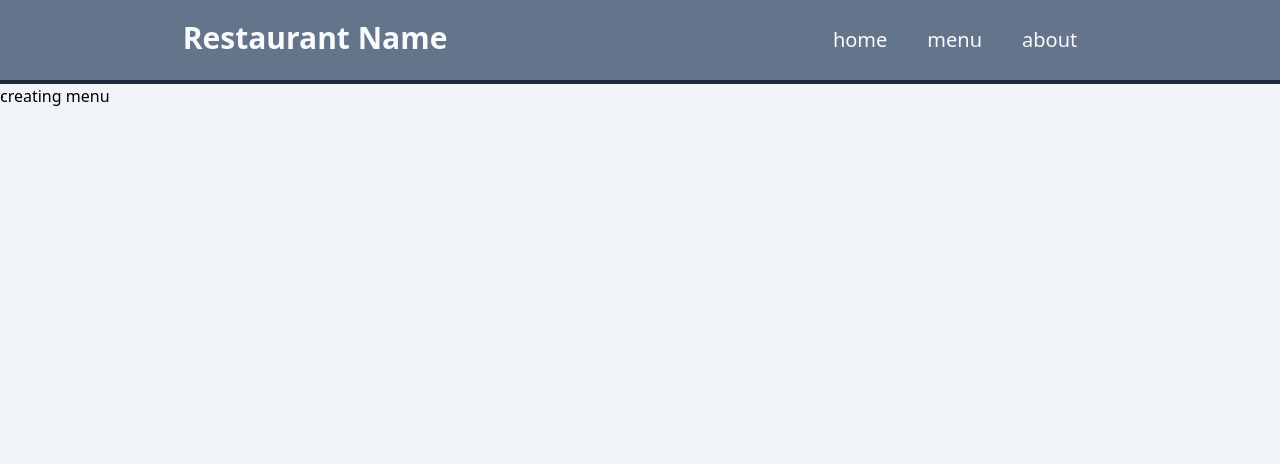
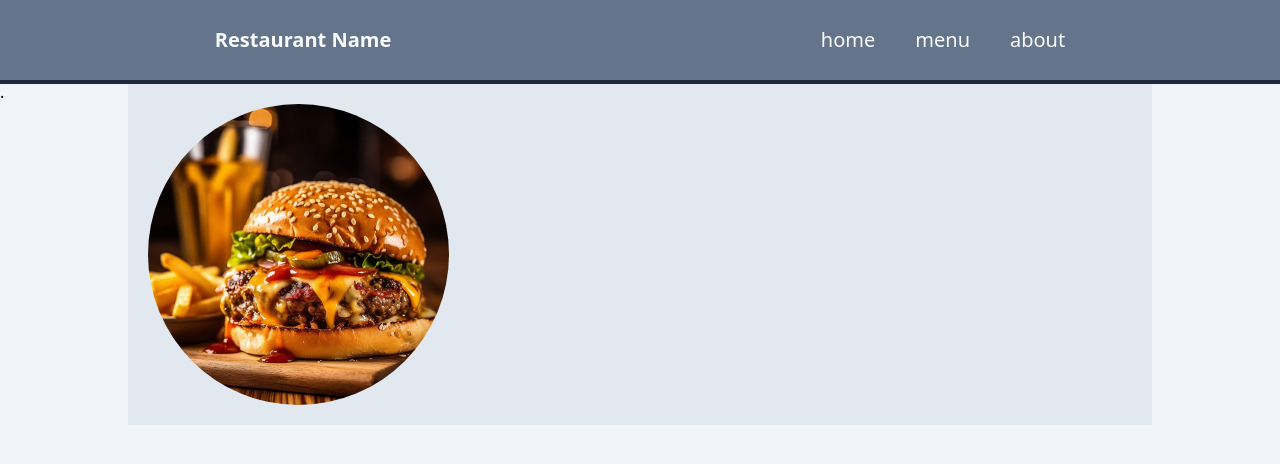
Before and after one commit to yskim308/restaurant-page-2, a website built with webpack: page src/template.html in a window 1280 px wide. Both pictures are taken after a click on the button "menu". Built offline with nearby package versions, Linux system fonts and the light colour scheme.

Commit message:
style homepage and set up menu page images

```diff
--- a/src/pages/createPage.js
+++ b/src/pages/createPage.js
@@ -1,3 +1,6 @@
+import restaurantImage from '../images/restaurant.jpg';
+import burgerImage from '../images/burger.jpg';
+
 function killChildren(node){
     while (node.firstChild){
         node.removeChild(node.lastChild);
@@ -16,27 +19,58 @@ function createAbout(){
 function createHome(){
     const contentDiv = document.querySelector("#content");
     killChildren(contentDiv);
+
     const cardDiv = document.createElement("div");
-    cardDiv.classList.add("flex");
+    cardDiv.classList.add("sm:grid-cols-2","grid-cols-1", "grid","h-auto", "items-center", "bg-slate-300", "w-3/5", "my-10", "rounded-3xl");
 
-    const image = document.createElement('img');
-    image.src = '../images/restaurant.jpg';
-    cardDiv.appendChild(image);
+    const cardImage = document.createElement('img');
+    cardImage.src = restaurantImage;
+    const imageContainer = document.createElement('div');
+    imageContainer.classList.add('p-10','w-auto', 'h-full', 'flex', 'justify-center', 'items-center');
+    cardImage.classList.add("aspect-square", "rounded-2xl", "object-cover", 'rounded-3xl');
+    imageContainer.appendChild(cardImage);
+    cardDiv.appendChild(imageContainer);
 
-    const imageText = document.createElement('div');
-    imageText.innerText = 'testing blaasdfasd; aksd ';
-    cardDiv.appendChild(imageText);
+    const descriptionDiv = document.createElement('div');
+    descriptionDiv.classList.add('flex', 'flex-col', 'p-8', 'items-start');
+    const header = document.createElement('div');
+    header.innerText = 'Welcome to Restarurant';
+    header.classList.add('font-bold', 'text-lg', 'py-3');
+    const description = document.createElement('div');
+    description.innerText = 'Lorem ipsum dolor sit amet, consectetur adipiscing elit, sed do eiusmod tempor incididunt ut labore et dolore magna aliqua. Ut enim ad minim veniam, quis nostrud exercitation ullamco laboris nisi ut aliquip ex ea commodo consequat. Duis aute irure dolor in reprehenderit in voluptate velit esse cillum dolore eu fugiat nulla pariatur. Excepteur sint occaecat cupidatat non proident, sunt in culpa qui officia deserunt mollit anim id est laborum.';
+    description.classList.add('text-justify');
+    descriptionDiv.appendChild(header);
+    descriptionDiv.appendChild(description);
+    cardDiv.appendChild(descriptionDiv);
+
+
+    const infoDiv = document.createElement('div');
+    infoDiv.classList.add('grid', 'sm:grid-cols-2', 'grid-cols-2', 'w-3/5', 'h-auto', 'my-10');
 
     contentDiv.appendChild(cardDiv);
+    contentDiv.appendChild(infoDiv);
 }
 
 function createMenu(){
     const contentDiv = document.querySelector("#content");
     killChildren(contentDiv);
-    const tempDiv = document.createElement('div');
-    tempDiv.innerText = 'creating menu';
 
-    contentDiv.appendChild(tempDiv);
+    const menuContainer = document.createElement('div');
+    menuContainer.classList.add('grid', ',sm:grid-cols-2', 'grid-cols-1', 'w-4/5', 'h-auto', 'bg-slate-200');
+
+    const menuItem = document.createElement('div');
+    menuItem.classList.add('flex');
+    const imageContainer = document.createElement('div');
+    imageContainer.classList.add('basis-1/3');
+    const foodImage = document.createElement('img');
+    foodImage.src = burgerImage;
+    foodImage.classList.add('object-cover', 'rounded-3xl', 'p-5', 'rounded-full');
+    imageContainer.appendChild(foodImage);
+
+    menuItem.appendChild(imageContainer);
+
+    menuContainer.appendChild(menuItem);
+    contentDiv.appendChild(menuContainer);
 }
 
 export {createAbout, createMenu, createHome};
--- a/src/template.html
+++ b/src/template.html
@@ -1,5 +1,5 @@
 <!DOCTYPE html>
-<html lang="en">
+<html lang="en" class="h-full">
     <head>
         <meta charset="UTF-8">
         <meta name="viewport" content="width=device-width, initial-scale=1">
@@ -7,18 +7,18 @@
         <link rel="stylesheet" href="./output.css">
         <script src="bundle.js"></script>
     </head>
-    <body class="bg-slate-100">
-        <div class="flex justify-around py-5 bg-slate-500 text-slate-50">
-            <div class="text-3xl font-semibold">Restaurant Name</div>
+    <body class="bg-slate-100 h-full">
+        <div class="flex justify-around items-center py-5 bg-slate-500 text-slate-50">
+            <div class="text-xl font-semibold px-5">Restaurant Name</div>
             <nav class="flex justify-center h-10 items-center">
                 <ul class="list-none flex text-xl">
-                    <li class="mx-5 font-medium"><button id="home">home</button></li>
-                    <li class="mx-5 font-medium"><button id="menu">menu</button></li>
-                    <li class="mx-5 font-medium"><button id="about">about</button></li>
+                    <li class="px-5 font-medium"><button id="home">home</button></li>
+                    <li class="px-5 font-medium"><button id="menu">menu</button></li>
+                    <li class="px-5 font-medium"><button id="about">about</button></li>
                 </ul>
             </nav>
         </div>
         <div class="h-1 bg-slate-800">.</div>
-        <div id="content"></div>
+        <div id="content" class="flex h-full flex-col items-center"></div>
     </body>
 </html>
```
Also changed, not shown: dist/38ba0cf6d6759dfadc98.jpg (added), dist/b08bf90f3563aa5effd3.jpg (added), dist/bundle.js, dist/index.html, src/images/burger.jpg (added).
